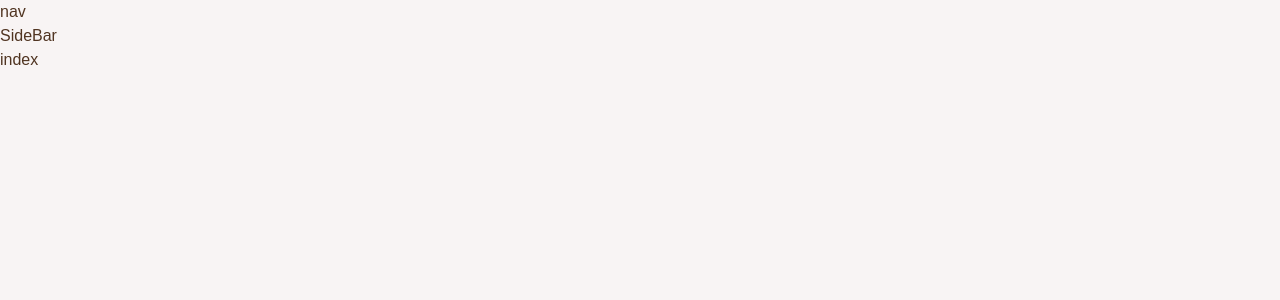
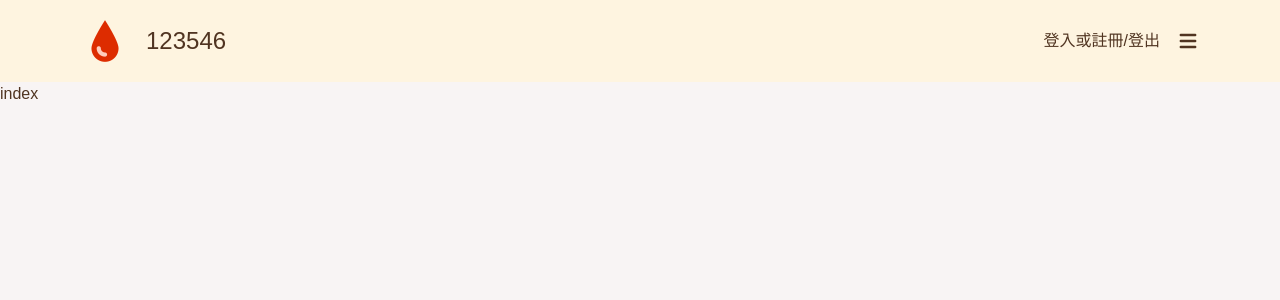
Before and after one commit to ninitsai1103/period-calculator, a Next.js app: page / in a window 1280 px wide. Shown: the top 300 px of the page. Built offline with nearby package versions, Linux system fonts and the light colour scheme.

Commit message:
feat: UI and toggle for navigation bar and menu.

```diff
--- a/app/layout.tsx
+++ b/app/layout.tsx
@@ -1,7 +1,9 @@
+// import { useState } from "react";
 import type { Metadata } from "next";
 import "./globals.css";
+import { MenuProvider } from "@/src/common/context/MenuContext";
 import NavigationBar from "@/src/common/navigationBar";
-import SideBar from "@/src/common/sideBar";
+import Menu from "@/src/common/menu";
 
 export const metadata: Metadata = {
   title: "月經計算機",
@@ -9,8 +11,8 @@ export const metadata: Metadata = {
   icons: {
     icon: "/favicon.ico",
     shortcut: "/favicon.ico", // 如果需要支援舊版瀏覽器
-    apple: "/favicon.png", // 用於 Apple Touch Icon
-  }
+    apple: "/logo.png", // 用於 Apple Touch Icon
+  },
 };
 
 export default function RootLayout({
@@ -18,12 +20,15 @@ export default function RootLayout({
 }: Readonly<{
   children: React.ReactNode;
 }>) {
+  // const [menuOpen, setMenuOpen] = useState<boolean>(false);
   return (
     <html>
-      <body>
-        <NavigationBar />
-        <SideBar />
-        {children}
+      <body className="relative">
+        <MenuProvider>
+          <NavigationBar />
+          <Menu />
+          {children}
+        </MenuProvider>
       </body>
     </html>
   );
--- /dev/null
+++ b/src/common/context/MenuContext.tsx
@@ -0,0 +1,35 @@
+"use client";
+
+import { createContext, useContext, useState, ReactNode } from "react";
+
+type MenuContextType = {
+  menuOpen: boolean;
+  toggleMenu: () => void;
+};
+
+// 使用 undefined 作為初始值，並讓 useMenu 檢查 Context 是否已提供
+const MenuContext = createContext<MenuContextType | undefined>(undefined);
+
+export const MenuProvider = ({ children }: { children: ReactNode }) => {
+    const [menuOpen, setMenuOpen] = useState(false);
+
+    const toggleMenu = () => {
+      setMenuOpen((prev) => !prev);
+    };
+
+    return (
+      <MenuContext.Provider value={{ menuOpen, toggleMenu }}>
+        {children}
+      </MenuContext.Provider>
+    );
+  };
+
+
+// 提供一個自定義 Hook 用來使用 Context
+export const useMenu = (): MenuContextType => {
+  const context = useContext(MenuContext);
+  if (!context) {
+    throw new Error("useMenu must be used within a MenuProvider");
+  }
+  return context;
+};
--- /dev/null
+++ b/src/common/menu.tsx
@@ -0,0 +1,28 @@
+"use client";
+
+import React from "react";
+import { IoCalendar, IoFileTrayFull, IoSunny, IoMoon } from "react-icons/io5";
+import { useMenu } from "./context/MenuContext";
+export default function Menu(): JSX.Element {
+  const { menuOpen } = useMenu();
+  return (
+    <>
+      {menuOpen && (
+        <div className="py-2 bg-[#EDE9E6] absolute right-20 top-20 rounded-lg cursor-pointer">
+          <ul className="text-xl">
+            <li className="px-4 py-1 flex items-center justify-center border-b border-[#F8F4F4]">
+              <IoCalendar className="mr-2" /> 我的月經
+            </li>
+            <li className="px-4 py-1 flex items-center justify-center border-b border-[#F8F4F4]">
+              <IoFileTrayFull className="mr-2" /> 記錄管理
+            </li>
+            <li className="px-4 py-1 flex items-center justify-center">
+              <IoSunny className="mr-2" />
+              顯示模式
+            </li>
+          </ul>
+        </div>
+      )}
+    </>
+  );
+}
--- a/src/common/navigationBar.tsx
+++ b/src/common/navigationBar.tsx
@@ -1,10 +1,26 @@
-import React from "react";
+"use client";
+
+import Image from "next/image";
+import { HiMenu, HiMenuAlt3 } from "react-icons/hi";
+import { useMenu } from "./context/MenuContext";
 
 export default function NavigationBar(): JSX.Element {
-    return (
-        <div className="w-dvh flex justify-between">
-            <div>nav</div>
-            <div></div>
+  const { menuOpen, toggleMenu } = useMenu();
+  return (
+    <div className="w-dvh px-20 py-4 flex justify-between items-center bg-[#FEF4E0]">
+      <div className="flex items-center">
+        <Image src="/logo.png" alt="logo" width={50} height={50} />
+        <div className="ml-4 text-2xl">123546</div>
+      </div>
+      <div className="flex items-center">
+        <div className="cursor-pointer">登入或註冊/登出</div>
+        <div
+          className="ml-4 text-2xl cursor-pointer"
+          onClick={toggleMenu}
+        >
+          {menuOpen ? <HiMenuAlt3 /> : <HiMenu />}
         </div>
-    )
+      </div>
+    </div>
+  );
 }
--- a/src/common/sideBar.tsx
+++ /dev/null
@@ -1,5 +0,0 @@
-import React from "react";
-
-export default function SideBar(): JSX.Element {
-    return <div>SideBar</div>;
-}
--- a/tailwind.config.ts
+++ b/tailwind.config.ts
@@ -3,7 +3,8 @@ import type { Config } from "tailwindcss";
 const config: Config = {
   content: [
     "./pages/**/*.{js,ts,jsx,tsx,mdx}",
-    "./components/**/*.{js,ts,jsx,tsx,mdx}",
+    "./src/components/**/*.{js,ts,jsx,tsx,mdx}",
+    "./src/common/**/*.{js,ts,jsx,tsx,mdx}",
     "./app/**/*.{js,ts,jsx,tsx,mdx}",
   ],
   theme: {
```
Also changed, not shown: public/logo.png (added).
